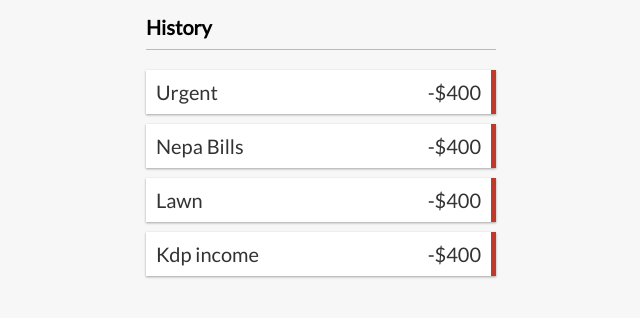
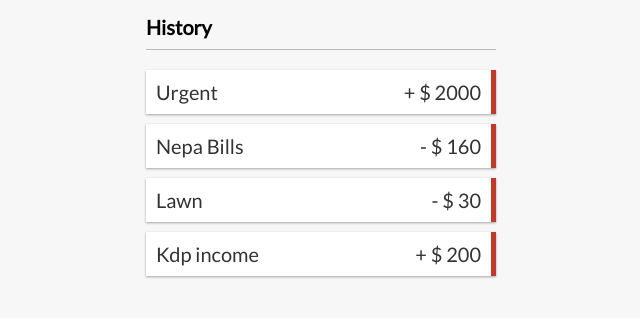
Before and after one commit to sparkle666/exp-tracker, a React (Create React App) app: page / in a window 1280 px wide. Shown: the part 161-479 px from the top of the page, without its empty margins (319-959 px from the left). Built offline with nearby package versions, Linux system fonts and the light colour scheme.

Commit message:
added a transaction component

```diff
--- /dev/null
+++ b/src/components/Transaction.js
@@ -0,0 +1,12 @@
+const Transaction = ({transaction}) => {
+    // Check the sign of the amount and add it in front of the jsx amount
+    const sign = transaction.amount < 0 ? "-" : "+"
+  return (
+    <li className="minus">
+      {transaction.text} <span>{sign} $ {Math.abs(transaction.amount)} </span>
+      <button className="delete-btn">x</button>
+    </li>
+  );
+};
+
+export default Transaction;
--- a/src/components/TransactionList.js
+++ b/src/components/TransactionList.js
@@ -1,5 +1,6 @@
 import { GlobalContext } from "../context/GlobalState";
 import { useContext } from "react";
+import Transaction from "./Transaction"
 
 const TransactionList = () => {
   const { transactions } = useContext(GlobalContext); // Use destruc to pull out transactions from the global state
@@ -8,12 +9,7 @@
     <div>
       <h3>History</h3>
       <ul id="list" className="list">
-        {transactions.map((transaction) => (
-          <li className="minus">
-            {transaction.text} <span>-$400</span>
-            <button className="delete-btn">x</button>
-          </li>
-        ))}
+        {transactions.map((transaction) => <Transaction key = { transaction.id } transaction = {transaction} /> )}
       </ul>
     </div>
   );
```
